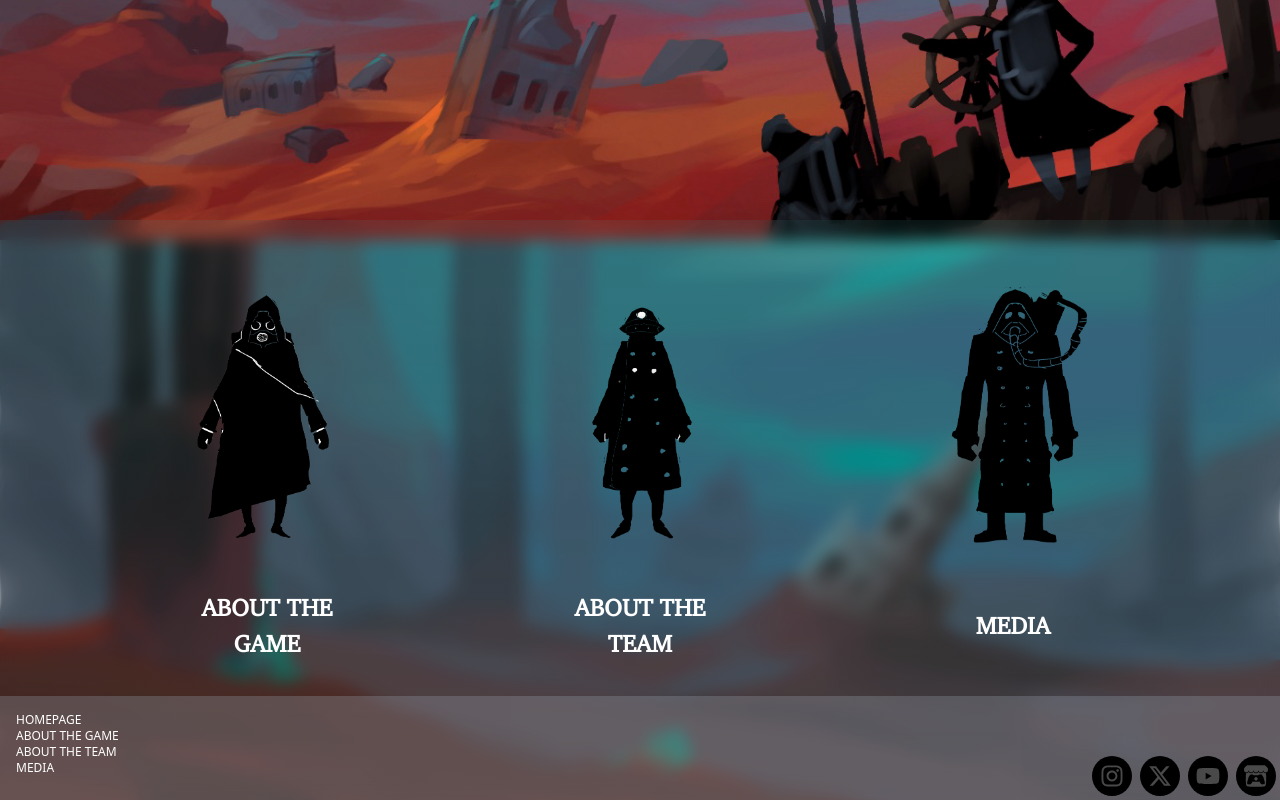
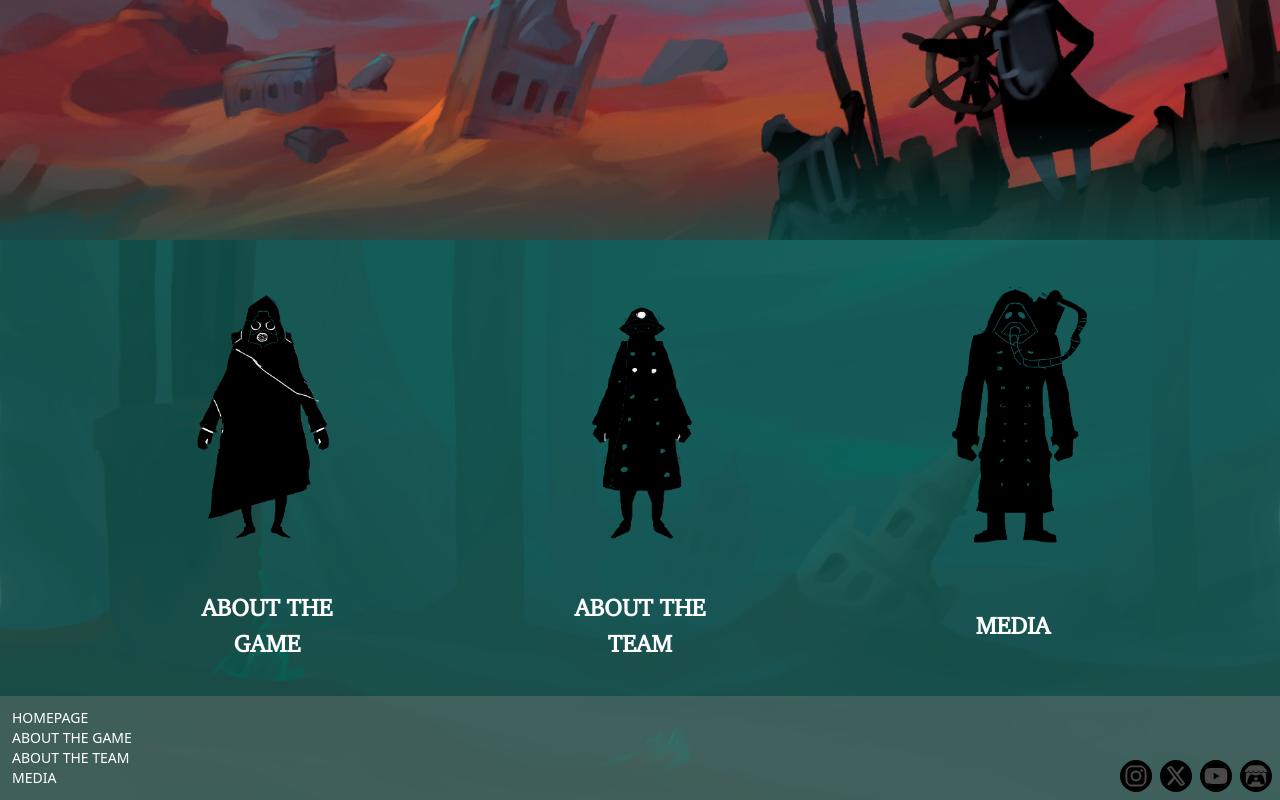
Before and after one commit to jasminedns/steam-wrecked, a Next.js app: page / in a window 1280 px wide. Shown: the part 400-1200 px from the top of the page. Built offline with nearby package versions, Linux system fonts and the light colour scheme.

Commit message:
footer fixed in all pages

```diff
--- a/src/app/game/page.tsx
+++ b/src/app/game/page.tsx
@@ -19,11 +19,12 @@ const GamePage = () => {
                 </div>
             </div>
         </div>
-        <div className="bg-[linear-gradient(75deg,rgba(23,109,130,1)_0%,rgba(130,100,75,1)_27%,rgba(32,113,135,1)_61%,rgba(16,84,94,1)_100%)] h-200 relative">
+        <div className="relative min-h-[70vh] max-md:min-h-[60vh] max-sm:min-h-[65vh] -mb-26 w-full bg-[linear-gradient(75deg,rgba(23,109,130,1)_0%,rgba(130,100,75,1)_27%,rgba(32,113,135,1)_61%,rgba(16,84,94,1)_100%)] pb-24">
               <div className="flex flex-col md:flex-row justify-around">
               <AG_PPV_Div />
               <BottomToTopArrow />
               </div>
+
         </div>
 
         </>
--- a/src/app/globals.css
+++ b/src/app/globals.css
@@ -31,16 +31,16 @@
   color: #E3E3E3;
 }
 
-.social_icon_container {
+.social_icon {
   background-color: black;
   border-radius: 25px;
-  margin: 4px;
-}
-
-.social_icon {
   color: rgb(73, 73, 73);
   margin: 4px;
   padding: 4px;
+}
+
+.social_icon:hover {
+  padding: 6px;
 }
 
 .image__container {
--- a/src/app/media/page.tsx
+++ b/src/app/media/page.tsx
@@ -23,19 +23,15 @@ const MediaPage = () => {
                         ].map((item, index) => (
                             <div key={index} className={`relative w-[200px] h-[200px] md:h-[300px] flex justify-center items-center ${index > 2 ? "hidden xl:flex" : ""}`}>
                                 <img src={item} alt="player image" className="w-full h-full relative z-20"/>
-                                <div className="absolute h-[450px] w-[450px] bg-radial from-[#D0780B] from-25% to-transparent to-60%"></div>
+                                <div className="absolute h-[400px] w-[200px] sm:w-[300px] md:w-[450px] md:h-[450px] bg-radial from-[#D0780B] from-25% to-transparent to-60%"></div>
                             </div>
                         ))}
                     </div>
                 </div>
             </div>
-        <BottomToTopArrow />
-
-            <h1>Media of steam-wreck</h1>
             <YouTubeSection />
-
+            <BottomToTopArrow />
         </BackgroundWrapper>
-
     )
 }
 
--- a/src/app/page.tsx
+++ b/src/app/page.tsx
@@ -3,21 +3,19 @@ import HpDownloadDiv from "@/components/Download/HpDownloadDiv";
 
 export default function Home() {
   return (
-    <div>
+    <>
       <div className="flex flex-col min-h-screen">
         <div className="relative h-[70vh] max-sm:h-[50vh] max-md:h-[60vh] bg-[url('/images/background/keyart.jpeg')] bg-cover bg-[center_right_20%] sm:bg-right md:bg-center">
           <HpDownloadDiv/>
         </div>
-      <div className="absolute -mt-3 w-full h-3 bg-gradient-to-b from-transparent to-black/10 backdrop-blur-sm pointer-events-none z-20">
-    </div>
+        <div className="absolute h-[150px] w-[100%] bg-gradient-to-t from-[#0E5851]/90 to-transparent top-[44%] md:top-[65%]"></div>
         <div className="relative min-h-[70vh] max-md:min-h-[60vh] max-sm:min-h-[65vh] -mb-26 w-full bg-[url('/images/background/EnvironmentConceptGroundlevel.jpeg')] bg-cover bg-[center_right_20%] sm:bg-right md:bg-center pb-24">
-      <div className="absolute top-[-20px] inset-0 bg-gradient-to-b from-[#42a09710] via-transparent to-[#42a09710] z-0 pointer-events-none p-4 bg-[#42a09710] backdrop-blur-sm" />
+          <div className="absolute h-full w-full bg-[#0E5851]/80" ></div>
           <div className="relative z-10 flex justify-evenly flex-wrap">
             <ImageLink />
           </div>
-
         </div>
       </div>
-</div>
+    </>
   );
 }
--- a/src/components/AGBackground/index.tsx
+++ b/src/components/AGBackground/index.tsx
@@ -2,22 +2,20 @@ import { ReactNode } from 'react'
 
 const BackgroundWrapper = ({ children }: { children: ReactNode }) => {
   return (
-    <div className="min-h-screen w-full relative">
-      <div
-        className="absolute inset-0 bg-left saturate-150 contrast-125 bg-no-repeat opacity-50 -z-20"
-        style={{
-          backgroundImage: "url('/images/background/AG_bg.JPEG')",
-        }}
-      />
+    <div className="relative h-full md:min-h-full bg-[linear-gradient(5deg,_rgba(208,120,11,1)_0%,_rgba(125,85,45,1)_32%,_rgba(107,93,93,1)_55%,_rgba(82,74,74,1)_100%)]">
+      <div className="absolute inset-0 z-10">
+        <img
+          src="/images/background/AG_bg.JPEG"
+          alt="Background"
+          className="w-full h-fit md:h-full object-cover object-left-bottom opacity-10"
+        />
+      </div>
 
-      <div className="absolute inset-0 bg-black/60 -z-10"></div>
-
-
-      <div className="relative p-8 z-10">
+      <div className="relative z-10 px-4 sm:px-6 md:px-12 lg:px-24 py-6 relative min-h-[70vh] max-md:min-h-[60vh] max-sm:min-h-[65vh] -mb-26 w-full pb-24">
         {children}
       </div>
     </div>
-  )
-}
+  );
+};
 
-export default BackgroundWrapper
+export default BackgroundWrapper;
--- a/src/components/BottomToTopArrow/index.tsx
+++ b/src/components/BottomToTopArrow/index.tsx
@@ -9,7 +9,7 @@ const BottomToTopArrow = () => {
 
     return (
         <>
-        <div className="absolute bottom-6 right-6 z-50 p-3 rounded-full hover:bg-black">
+        <div className="absolute bottom-30 right-0 md:right-6 z-50 p-3 rounded-full hover:bg-black">
             <CaretUpIcon fill="white" size={32} weight="bold" onClick={ScrollToTop} cursor="pointer"/>
         </div>
         </>
--- a/src/components/Footer/index.tsx
+++ b/src/components/Footer/index.tsx
@@ -5,13 +5,13 @@ import Link from "next/link"
 
 const Footer = () => {
     return (
-        <footer className="relative bg-gray-400/30 text-white flex justify-between p-0 z-10">
-            <div className="uppercase text-xs m-4 flex flex-col">
-                <Link href="/">Homepage</Link>
+        <footer className="relative bg-[#7D7D7D]/38 text-white flex justify-between p-[4px] z-10">
+            <div className="uppercase text-sm m-[8px] flex flex-col">
+                <Link href="/" className="hover:underline">Homepage</Link>
                     {Pages.map((item:string,index:number) => (
-                        <Link key={index} href={`/${item.replace(/^the /i, "")}`} className="uppercase text-xs">{item.includes("the") ? `about  ${item}` : item}</Link>
-                    ))}
-                </div>
+                        <Link key={index} href={`/${item.replace(/^the /i, "")}`} className="hover:underline">{item.includes("the") ? `about  ${item}` : item}</Link>
+                ))}
+            </div>
             <div className="flex mt-14 ">
                 <div className="social_icon_container">
                     <FaInstagram size={32} className="social_icon"/>
--- a/src/components/YouTubeSection/index.tsx
+++ b/src/components/YouTubeSection/index.tsx
@@ -1,6 +1,6 @@
 const YouTubeSection = () => {
     return (
-        <div className="w-[70vw] mx-auto bg-transparent">
+        <div className="w-[70vw] mx-auto my-[32px] bg-transparent">
             <h2 className=" md:text-5xl charter text-center p-4 whitespace-nowrap text-lg">
                 WATCH TUTORIAL
             </h2>
--- a/src/features/components/AT-people-Cards/People-card.tsx
+++ b/src/features/components/AT-people-Cards/People-card.tsx
@@ -44,7 +44,7 @@ const PersonCard: React.FC<PersonCardProps> = ({ person }) => {
 
 const CategorySelection: React.FC<CategorySelectionProps> = ({ onCategorySelect }) => {
   return (
-    <div className="flex flex-col items-center justify-center bg-gradient-to-b from-[#79221E] to-[#4A1410]">
+    <div className="flex flex-col items-center justify-center bg-gradient-to-b from-[#79221E] to-[#4A1410] relative min-h-[70vh] max-md:min-h-[60vh] max-sm:min-h-[65vh] -mb-26 pb-24">
       <div className="grid grid-cols-1 m-8 md:grid-cols-2 gap-8 max-w-4xl w-full">
         {categories.map((category) => (
           <button
@@ -70,7 +70,7 @@ const PeopleCards: React.FC<PeopleCardsProps> = ({ category, onBack }) => {
   const categoryInfo = categories.find(cat => cat.id === category);
 
   return (
-    <div className="min-h-screen py-16 px-4 bg-gradient-to-b from-[#79221E] to-[#4A1410]">
+    <div className="min-h-screen py-16 px-4 bg-gradient-to-b from-[#79221E] to-[#4A1410] relative min-h-[70vh] max-md:min-h-[60vh] max-sm:min-h-[65vh] -mb-26 pb-24">
       <div className="flex items-center justify-center flex-col mb-12 gap-6">
         <button
           onClick={onBack}
```
Lines whose indentation alone changed are shown as unchanged.
